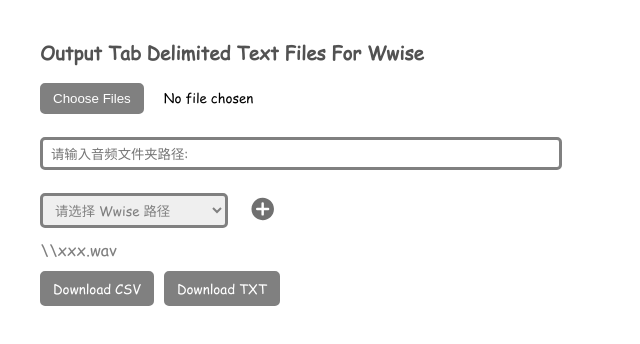
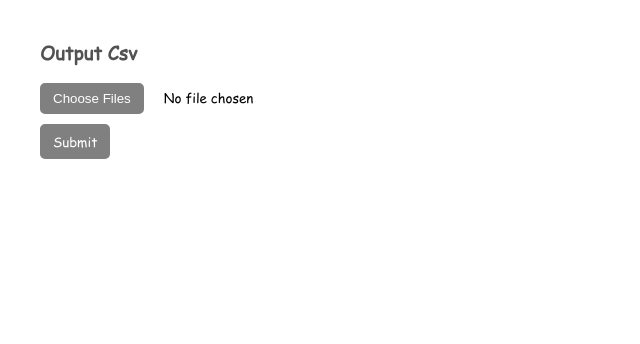
Before and after one commit to nsmcheckit/Web-Broswer-Interface, a React (Create React App) app: page / in a window 1280 px wide. Shown: the top 344 px of the page, without its empty margins (0-640 px from the left). Built offline with nearby package versions, Linux system fonts and the light colour scheme.

Commit message:
Change to output csv

```diff
--- a/src/components/OutputCSV.jsx
+++ b/src/components/OutputCSV.jsx
@@ -1,111 +1,75 @@
 import { useState } from "react";
 import { saveAs } from "file-saver";
-import Plus from "../assets/plus.svg";
 
-const Selector = ({ onChange }) => {
-  return (
-    <select className="select" onChange={onChange}>
-      <option value="Physical Folder">请选择 Wwise 路径</option>
-      <option value="Physical Folder">Physical Folder</option>
-      <option value="Virtual Folder">Virtual Folder</option>
-      <option value="Actor-Mixer">Actor-Mixer</option>
-      <option value="<Random Container>">Random Container</option>
-      <option value="<Sequence Container>">Sequence Container</option>
-      <option value="<Switch Container>">Switch Container</option>
-      <option value="<Blend Container>">Blend Container</option>
-      <option value="Sound SFX">Sound SFX</option>
-      <option value="Sound Voice">Sound Voice</option>
-      <option value="Audio Bus">Audio Bus</option>
-      <option value="Auxiliary Bus">Auxiliary Bus</option>
-      <option value="Actor-Mixer Hierarchy">Actor-Mixer Hierarchy</option>
-      <option value="Default Work Unit">Default Work Unit</option>
-    </select>
-  );
-};
 function OutputCSV() {
   const [multipleFiles, setMultipleFiles] = useState([]);
-  const [inputPrefix, setInputPrefix] = useState("");
-  const [selectorPaths, setSelectorPaths] = useState([""]);
-  const handleDownload = (ext) => {
-    let splitSig;
-    switch (ext) {
-      case "csv":
-        splitSig = ",";
-        break;
-      case "txt":
-        splitSig = "\t";
-        break;
-      default:
-        throw new Error("Invalid type");
+  const handleData = (result) => {
+    const lines = result.split("\n");
+
+    const titles = lines[0];
+
+    const radios = [];
+
+    // splits logic
+    let tmp = [],
+      adjust = false,
+      baseTime;
+    for (let i = 1; i < lines.length; i++) {
+      if (lines[i].trim().length === 0) continue;
+      const phrases = lines[i].split(",");
+      if (phrases[0].endsWith(".m")) {
+        // xxx.m.mov
+        if (tmp.length !== 0) {
+          radios.push(tmp);
+          tmp = [];
+          adjust = true;
+          baseTime = Number.parseFloat(phrases[1]);
+        }
+      } else {
+        if (adjust) {
+          phrases[1] = "" + Number.parseFloat(phrases[1]) - baseTime;
+        }
+        tmp.push(phrases.join(","));
+      }
+    }
+    if (tmp.length !== 0) {
+      radios.push(tmp);
+      tmp = [];
     }
 
-    let result = "Audio File" + splitSig + "Object Path\n";
-    for (let i = 0; i < multipleFiles.length; i++) {
-      const filename = multipleFiles[i].name;
-      const absPath = inputPrefix + "\\" + filename;
+    let ans = "";
+    ans += titles + "\n";
+    for (let i = 0; i < radios.length; i++) {
+      ans += radios[i].join("\n") + "\n\n";
+    }
 
-      let splitPrefix;
-      if (filename.includes("_"))
-        splitPrefix = filename.split("_").slice(0, -1).join("_");
-      else splitPrefix = filename.split("-").slice(0, -1).join("-");
-
-      const objectPath =
-        "\\" +
-        selectorPaths.join("\\") +
-        "\\" +
-        splitPrefix +
-        "\\<Sound SFX>" +
-        filename;
-      result += absPath + splitSig + objectPath + "\n";
+    let blob = new Blob([ans], { type: "text/plain;charset=utf-8" });
+    saveAs(blob, `export.csv`);
+  };
+  const handleDownload = (ext) => {
+    if (multipleFiles.length === 0) {
+      alert("No files selected");
+      return;
     }
-    let blob = new Blob([result], { type: "text/plain;charset=utf-8" });
-    saveAs(blob, `export.${ext}`);
+    const file = multipleFiles[0];
+    let reader = new FileReader();
+    reader.onload = function (e) {
+      const data = e.target.result;
+      handleData(data);
+    };
+    reader.readAsText(file);
   };
   return (
     <div className="app">
-      <h3>Output Tab Delimited Text Files For Wwise</h3>
+      <h3>Output Csv</h3>
       <input
         id="fileInput"
         type="file"
         multiple
         onChange={(e) => setMultipleFiles(e.target.files)}
       />
-      <br />
-      <br />
-      <input
-        type="text"
-        onChange={(e) => setInputPrefix(e.target.value)}
-        placeholder="请输入音频文件夹路径: "
-      />
-      <br />
-      <br />
-      <div className="selector-container">
-        {selectorPaths.map((path, index) => (
-          <Selector
-            key={index}
-            onChange={(e) => {
-              let newPaths = [...selectorPaths];
-              newPaths[index] = e.target.value;
-              setSelectorPaths(newPaths);
-            }}
-          />
-        ))}
-        <div className="plus-icon">
-          <img
-            src={Plus}
-            alt="plus"
-            width={30}
-            height={30}
-            onClick={() => setSelectorPaths([...selectorPaths, ""])}
-          />
-        </div>
-      </div>
-      <div className="live-text">
-        {"\\" + selectorPaths.join("\\") + "\\xxx.wav"}
-      </div>
-      <div className="btn-group">
-        <button onClick={() => handleDownload("csv")}>Download CSV</button>
-        <button onClick={() => handleDownload("txt")}>Download TXT</button>
+      <div className="line">
+        <button onClick={handleDownload}>Submit</button>
       </div>
     </div>
   );
--- a/src/index.css
+++ b/src/index.css
@@ -78,3 +78,7 @@ button:hover {
   color: gray;
   margin: 10px 0;
 }
+
+.line {
+  margin: 10px 0;
+}
```
Also changed, not shown: data/run.js (added, +48 -0 lines), data/data.csv (added).
